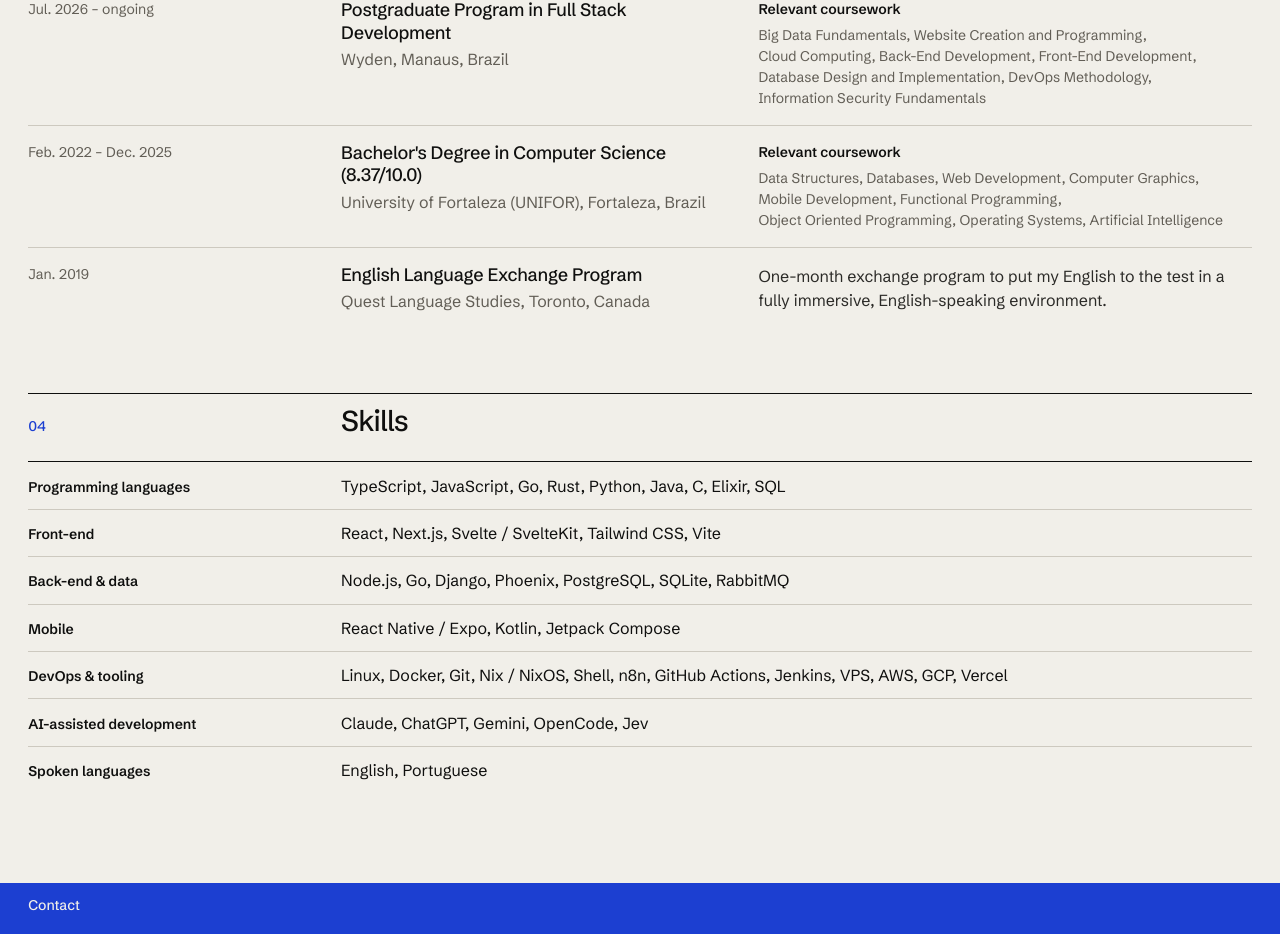
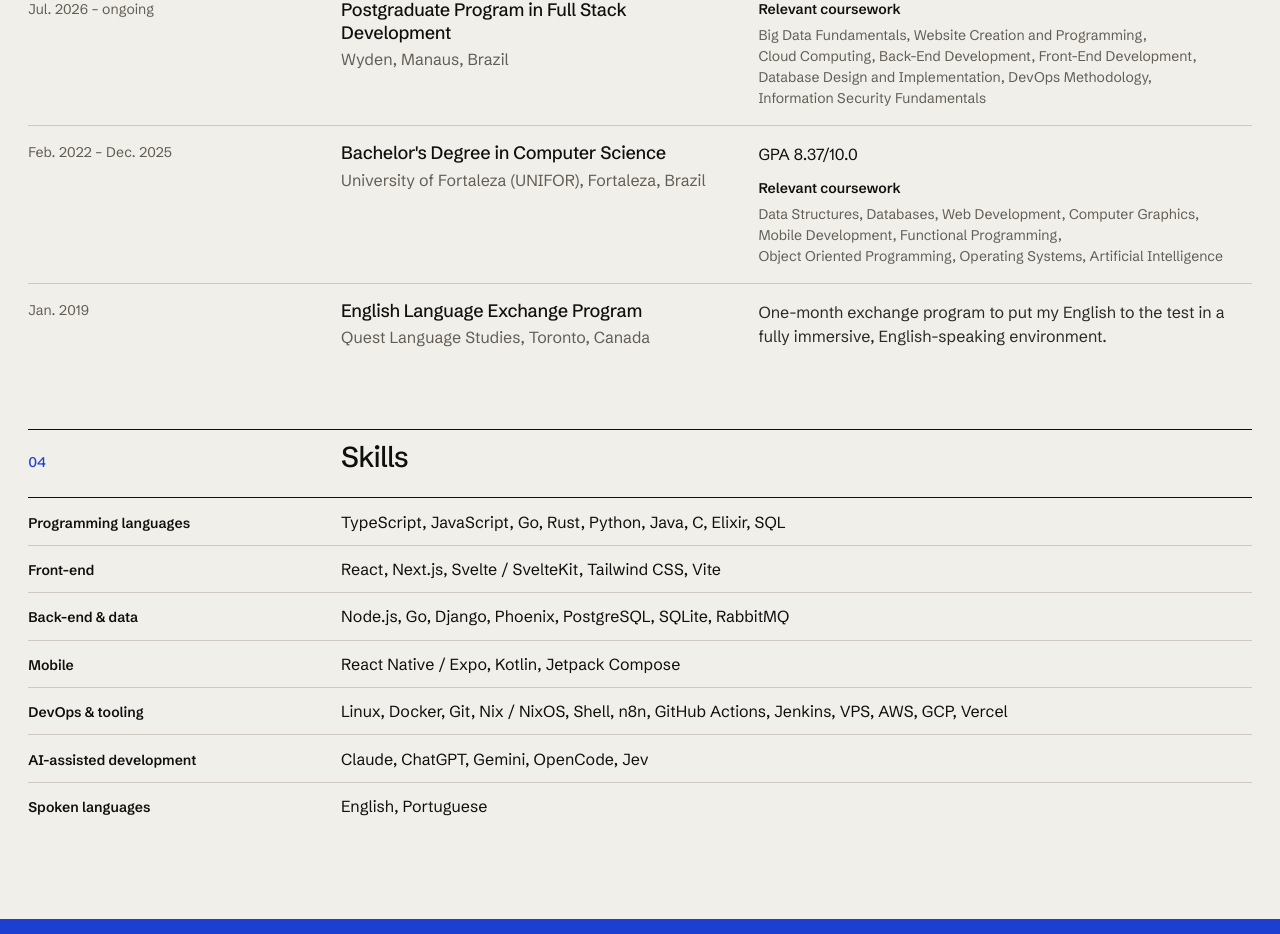
Before and after one commit to ludihan/website, a Next.js app: page /en/about in a window 1280 px wide. Shown: the part 1353-2287 px from the top of the page. Built offline with nearby package versions, Linux system fonts and the light colour scheme.

Commit message:
Move the degree grade into the detail column

```diff
--- a/app/globals.css
+++ b/app/globals.css
@@ -510,6 +510,10 @@ p {
 
 .row-body p + * {
   margin-top: 0.75rem;
+}
+
+.row-grade {
+  color: var(--ink);
 }
 
 .row-label {
--- a/components/EducationList.tsx
+++ b/components/EducationList.tsx
@@ -19,10 +19,11 @@ export function EducationList({
           organization={entry.school}
           place={entry.place}
         >
-          {courseworkLabel && (entry.summary || entry.coursework) && (
+          {(entry.grade || (courseworkLabel && (entry.summary || entry.coursework))) && (
             <>
-              {entry.summary && <p>{entry.summary}</p>}
-              {entry.coursework && (
+              {entry.grade && <p className="row-grade">{entry.grade}</p>}
+              {courseworkLabel && entry.summary && <p>{entry.summary}</p>}
+              {courseworkLabel && entry.coursework && (
                 <>
                   <p className="row-label">{courseworkLabel}</p>
                   <Tags items={entry.coursework} />
--- a/lib/profile.ts
+++ b/lib/profile.ts
@@ -35,6 +35,8 @@ export type Education = {
   title: string;
   period: string;
   place: string;
+  /** Shown in the detail column, not the title. */
+  grade?: string;
   summary?: string;
   coursework?: string[];
 };
@@ -113,7 +115,8 @@ export const profileText: Record<Locale, ProfileText> = {
       },
       {
         school: "University of Fortaleza (UNIFOR)",
-        title: "Bachelor's Degree in Computer Science (8.37/10.0)",
+        title: "Bachelor's Degree in Computer Science",
+        grade: "GPA 8.37/10.0",
         period: "Feb. 2022 – Dec. 2025",
         place: "Fortaleza, Brazil",
         coursework: ["Data Structures", "Databases", "Web Development", "Computer Graphics", "Mobile Development", "Functional Programming", "Object Oriented Programming", "Operating Systems", "Artificial Intelligence"],
@@ -218,7 +221,8 @@ export const profileText: Record<Locale, ProfileText> = {
       },
       {
         school: "Universidade de Fortaleza (UNIFOR)",
-        title: "Bacharelado em Ciência da Computação (8,37/10,0)",
+        title: "Bacharelado em Ciência da Computação",
+        grade: "Média 8,37/10,0",
         period: "fev. 2022 – dez. 2025",
         place: "Fortaleza, Brasil",
         coursework: ["Estruturas de Dados", "Bancos de Dados", "Desenvolvimento Web", "Computação Gráfica", "Desenvolvimento Mobile", "Programação Funcional", "Programação Orientada a Objetos", "Sistemas Operacionais", "Inteligência Artificial"],
```
